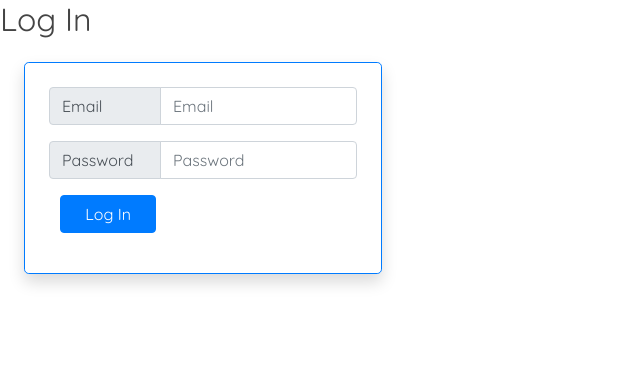
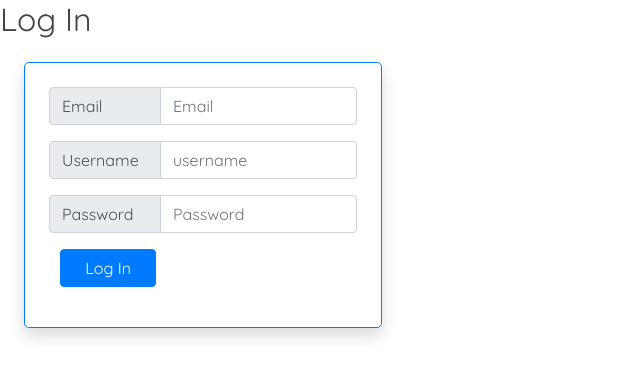
Before and after one commit to jasondb1/hweb, a React (Create React App) app in the folder client/: page /login in a window 1280 px wide. Shown: the top 378 px of the page, without its empty margins (0-640 px from the left). Built offline with nearby package versions, Linux system fonts and the light colour scheme.

Commit message:
Updated client for new authentication

```diff
--- a/client/src/views/LogIn.jsx
+++ b/client/src/views/LogIn.jsx
@@ -5,7 +5,7 @@ import httpClient from '../services/httpClient'
 
 class LogIn extends React.Component {
     state = {
-        fields: {email: '', password: ''}
+        fields: {username: '', email: '', password: ''}
     };
 
     onInputChange(evt) {
@@ -21,7 +21,7 @@ class LogIn extends React.Component {
         evt.preventDefault();
         httpClient.logIn(this.state.fields)
             .then(user => {
-                this.setState({fields: {email: '', password: ''}});
+                this.setState({fields: {username: '', email: '', password: ''}});
                 if (user) {
                     this.props.onLoginSuccess(user);
                     this.props.history.push('/main/dashboard')
@@ -30,7 +30,7 @@ class LogIn extends React.Component {
     };
 
     render() {
-        const {email, password} = this.state.fields;
+        const {username, email, password} = this.state.fields;
         return (
             <div className='LogIn'>
                 <div className='row'>
@@ -44,7 +44,15 @@ class LogIn extends React.Component {
                                         <span className="input-group-text" id="inputGroup-sizing-default">Email</span>
                                     </div>
                                     <input className='form-control' type="text" placeholder="Email" name="email"
-                                           value={email}/>
+                                           defaultValue={email}/>
+                                </div>
+
+                                <div className="input-group mb-3">
+                                    <div className="input-group-prepend">
+                                        <span className="input-group-text" id="inputGroup-sizing-default">Username</span>
+                                    </div>
+                                    <input className='form-control' type="text" placeholder="username" name="username"
+                                           defaultValue={username}/>
                                 </div>
 
                                 <div className="input-group mb-3">
@@ -52,7 +60,7 @@ class LogIn extends React.Component {
                                         <span className="input-group-text" id="inputGroup-sizing-default">Password</span>
                                     </div>
                                     <input className='form-control' type="password" placeholder="Password" name="password"
-                                           value={password}/>
+                                           defaultValue={password}/>
                                 </div>
 
                                 <button className='btn btn-primary'>Log In</button>
```
